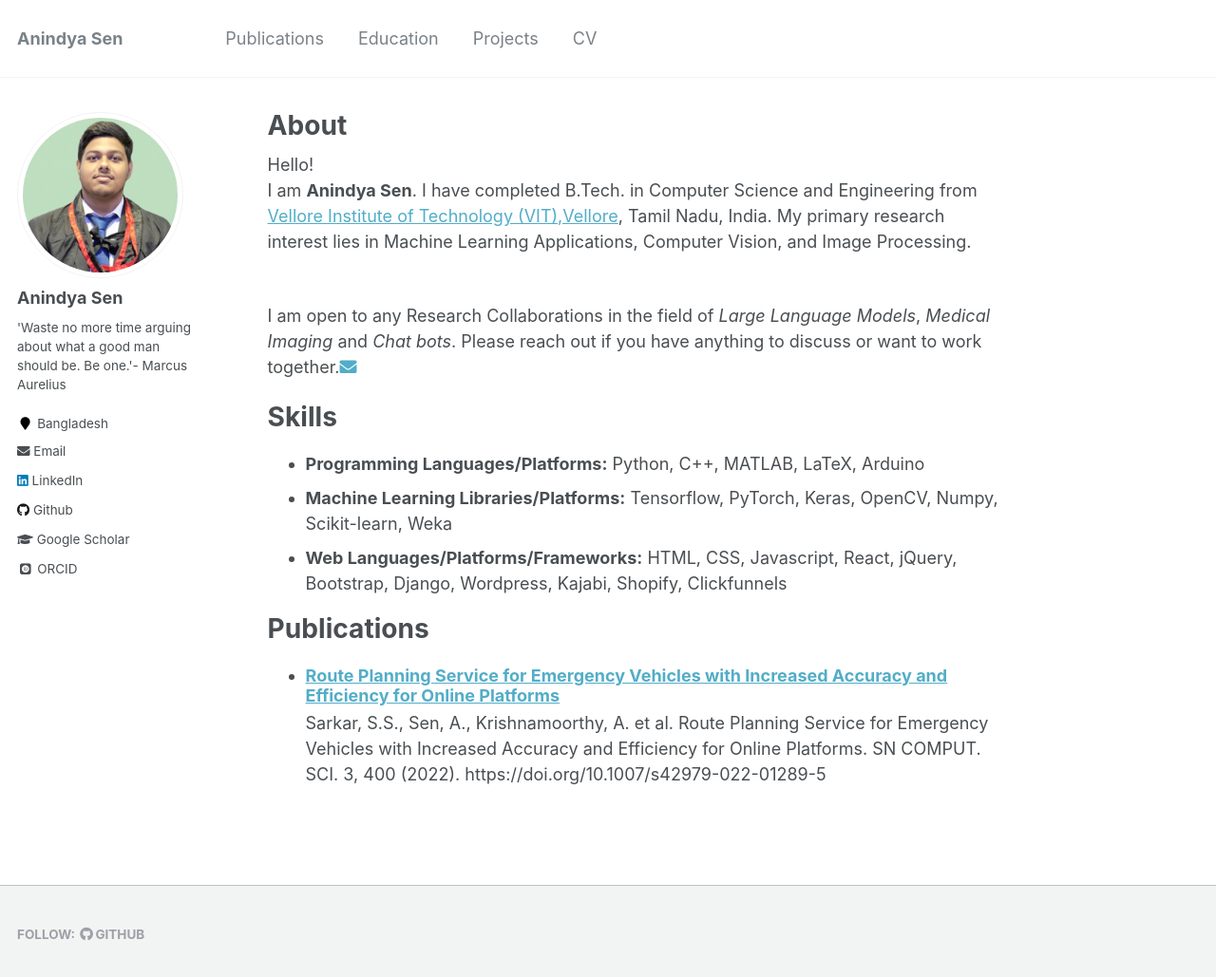
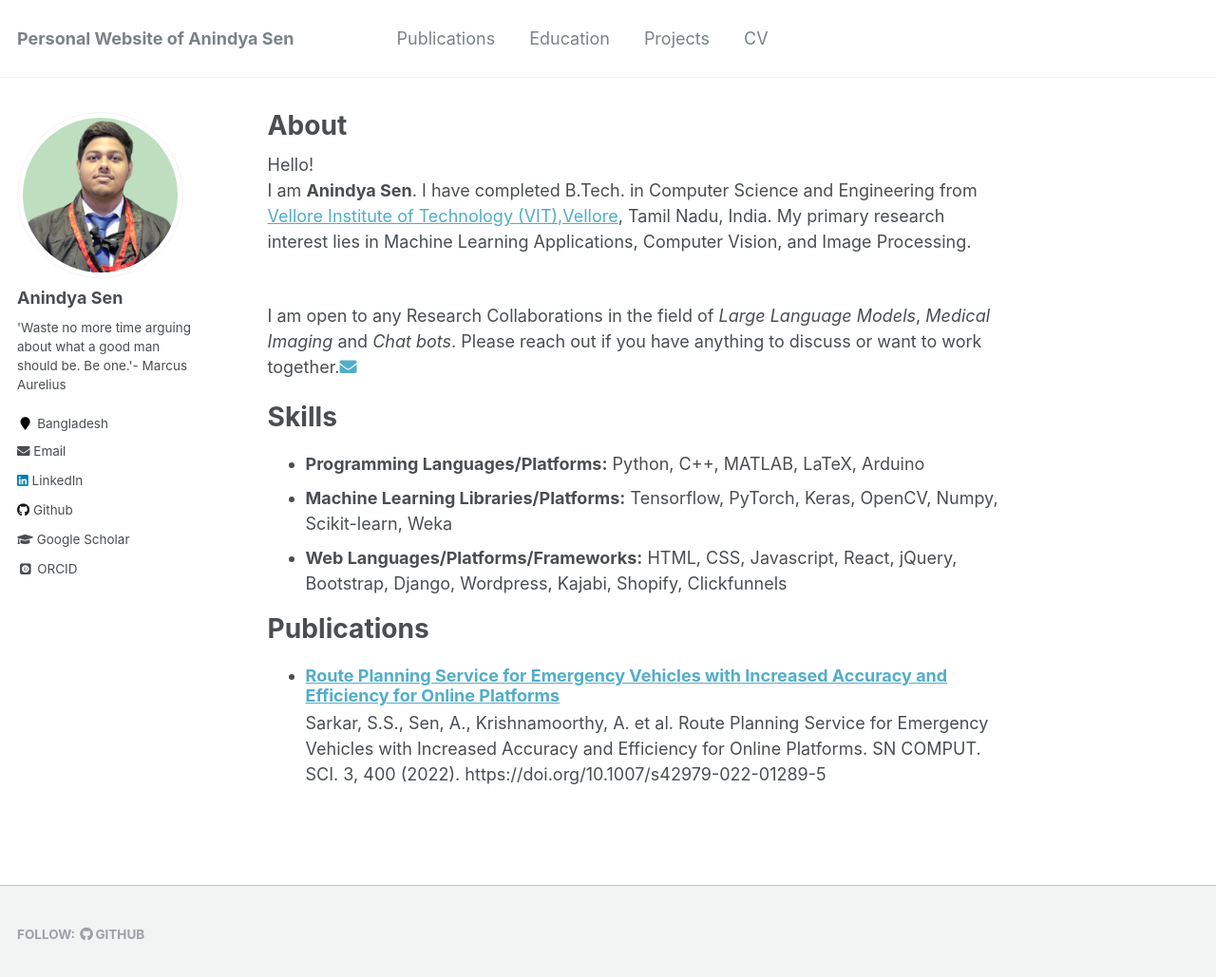
Before and after one commit to senanindya/senanindya.github.io, a Jekyll site: the page built from _pages/about.md, in a window 1280 px wide and 1042 px high. Shown: the top 1029 px of the window at 95% size. Built offline with Jekyll 4.4.1, drawn with Linux system fonts in a browser that asks for light colours; some web fonts are replaced.

Commit message:
Update _config.yml

```diff
--- a/_config.yml
+++ b/_config.yml
@@ -7,9 +7,9 @@
 
 # Site Settings
 locale                   : "en-US"
-title                    : "Anindya Sen"
+title                    : "Personal Website of Anindya Sen"
 title_separator          : "-"
-name                     : &name "Home"
+name                     : &name "Anindya Sen"
 description              : &description "personal description"
 url                      : https://senanindya.github.io # the base hostname & protocol for your site e.g. "https://mmistakes.github.io"
 baseurl                  : "" # the subpath of your site, e.g. "/blog"
```
